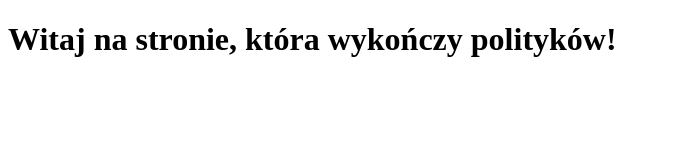
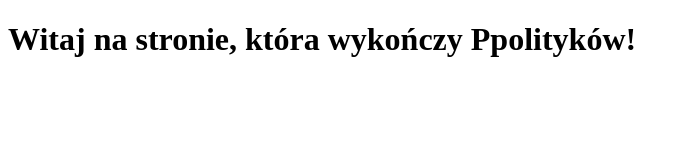
Before and after one commit to test-sergiusz-czarniak/test_please-respect.us, a plain HTML site: page index.html in a window 1280 px wide. Shown: the whole page, without its empty margins (0-689 px from the left). Drawn offline with Linux system fonts and the light colour scheme.

Commit message:
Update index.html

```diff
--- a/index.html
+++ b/index.html
@@ -4,5 +4,5 @@
     <title>Please-respect.us</title>
   </head>
   <body>
-    <h1>Witaj na stronie, która wykończy polityków!</h1>
+    <h1>Witaj na stronie, która wykończy Ppolityków!</h1>
   </body>
```
